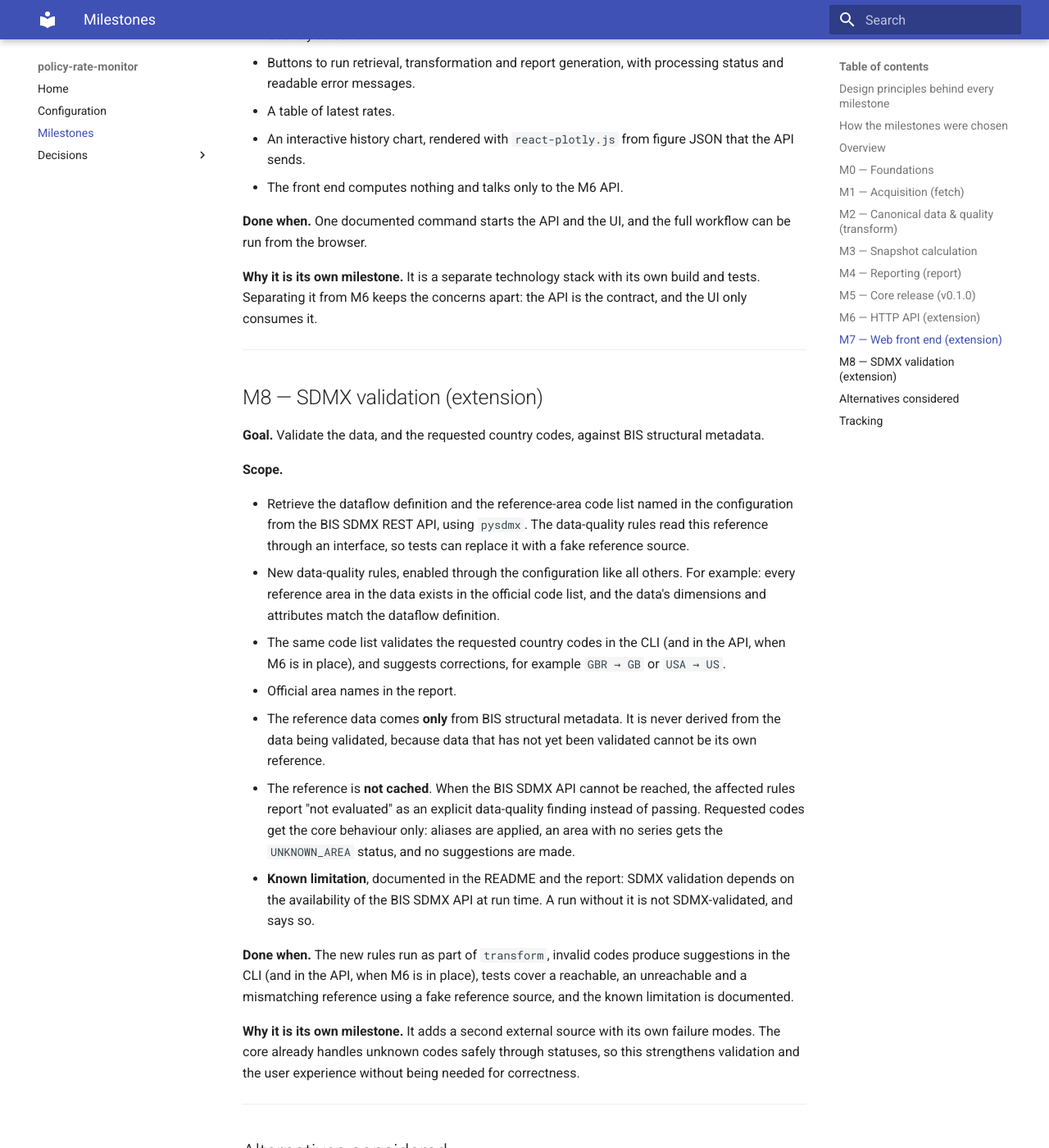
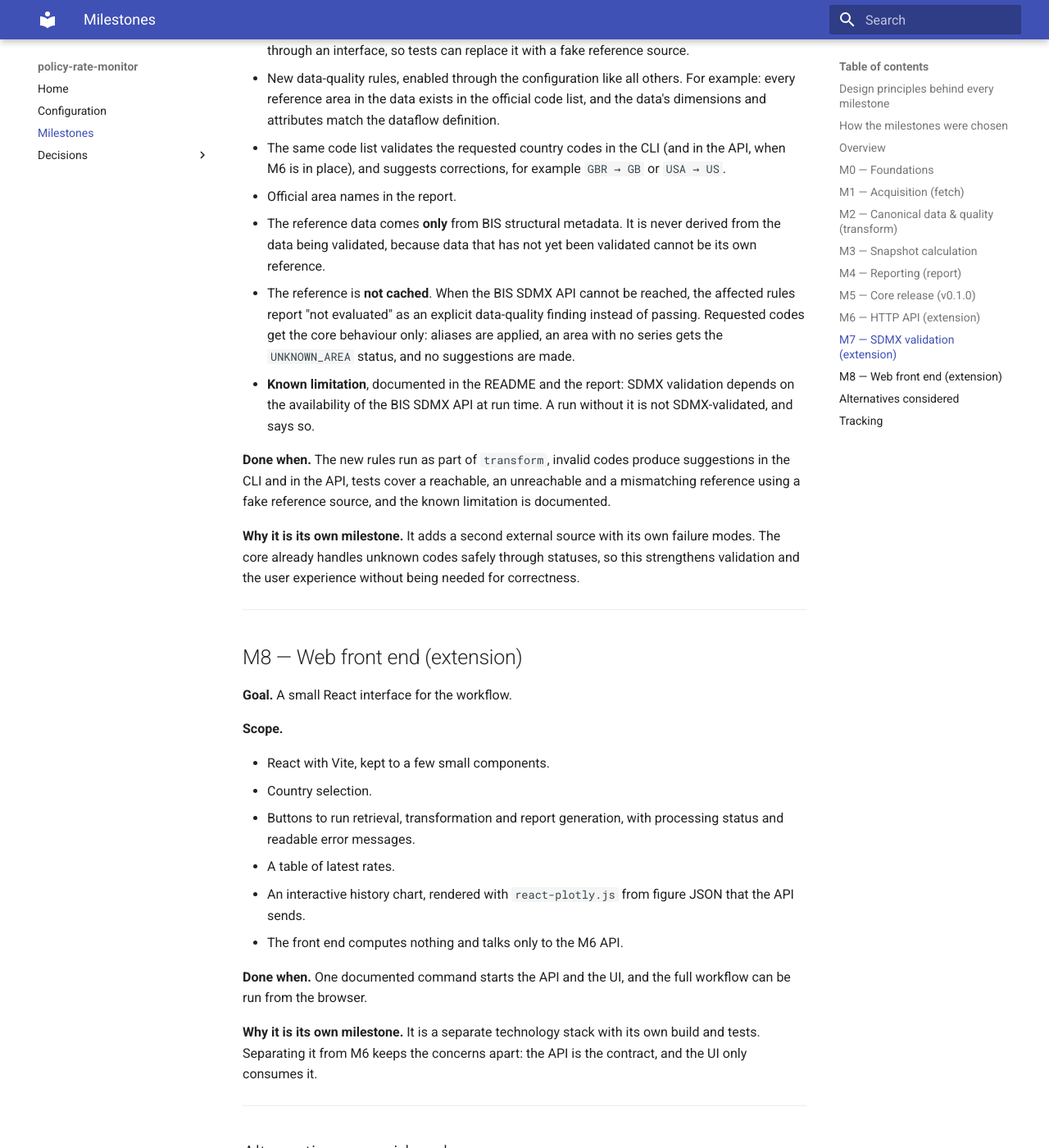
Before and after one commit to andrea-dm/policy-rate-monitor, an MkDocs documentation site: the page built from docs/milestones.md, in a window 1280 px wide and 1400 px high, scrolled down 9703 px. Shown: the whole window at 82% size. Built offline with MkDocs 1.6.1 and Material for MkDocs 9.7.7, drawn with Linux system fonts in a browser that asks for light colours; part of the change alters nothing that is shown; some of the changed text lies outside the part shown.

Commit message:
docs: swap M7 and M8 so the web front end comes last

````diff
--- a/docs/milestones.md
+++ b/docs/milestones.md
@@ -62,8 +62,9 @@ flowchart LR
     M3 --> M4
     M4 --> M5[M5 Core release v0.1.0]
     M5 --> M6[M6 HTTP API]
-    M6 --> M7[M7 Web front end]
-    M5 --> M8[M8 SDMX validation]
+    M5 --> M7[M7 SDMX validation]
+    M6 --> M7
+    M6 --> M8[M8 Web front end]
 ```
 
 M3 depends only on M0. Its input is canonical data, so it can be built and tested on small
@@ -83,8 +84,8 @@ API metadata) are the two optional extensions in its §5.
 | M4 Reporting | `bis-prates report`: the four output files | §1.4, §3.2 | Core |
 | M5 Core release | README (with the AI-usage note), documentation, verified outputs, `DataProvider` interface, tag `v0.1.0` | §3.1, §3.4 | Core |
 | M6 HTTP API | FastAPI endpoints over the same service layer | §2 Option B, Ext. 1 | Extension |
-| M7 Web front end | React interface driving the workflow | Ext. 1 | Extension |
-| M8 SDMX validation | Data-quality rules and country-code checks against BIS structural metadata | Ext. 2 | Extension |
+| M7 SDMX validation | Data-quality rules and country-code checks against BIS structural metadata | Ext. 2 | Extension |
+| M8 Web front end | React interface driving the workflow | Ext. 1 | Extension |
 
 ---
 
@@ -348,29 +349,7 @@ without a UI, and it has to be in place before the front end can be built.
 
 ---
 
-## M7 — Web front end (extension)
-
-**Goal.** A small React interface for the workflow.
-
-**Scope.**
-
-- React with Vite, kept to a few small components.
-- Country selection.
-- Buttons to run retrieval, transformation and report generation, with processing status and
-  readable error messages.
-- A table of latest rates.
-- An interactive history chart, rendered with `react-plotly.js` from figure JSON that the API sends.
-- The front end computes nothing and talks only to the M6 API.
-
-**Done when.** One documented command starts the API and the UI, and the full workflow can be run
-from the browser.
-
-**Why it is its own milestone.** It is a separate technology stack with its own build and tests.
-Separating it from M6 keeps the concerns apart: the API is the contract, and the UI only consumes it.
-
----
-
-## M8 — SDMX validation (extension)
+## M7 — SDMX validation (extension)
 
 **Goal.** Validate the data, and the requested country codes, against BIS structural metadata.
 
@@ -395,12 +374,34 @@ Separating it from M6 keeps the concerns apart: the API is the contract, and the
   availability of the BIS SDMX API at run time. A run without it is not SDMX-validated, and says so.
 
 **Done when.** The new rules run as part of `transform`, invalid codes produce suggestions in the
-CLI (and in the API, when M6 is in place), tests cover a reachable, an unreachable and a mismatching
+CLI and in the API, tests cover a reachable, an unreachable and a mismatching
 reference using a fake reference source, and the known limitation is documented.
 
 **Why it is its own milestone.** It adds a second external source with its own failure modes. The
 core already handles unknown codes safely through statuses, so this strengthens validation and
 the user experience without being needed for correctness.
+
+---
+
+## M8 — Web front end (extension)
+
+**Goal.** A small React interface for the workflow.
+
+**Scope.**
+
+- React with Vite, kept to a few small components.
+- Country selection.
+- Buttons to run retrieval, transformation and report generation, with processing status and
+  readable error messages.
+- A table of latest rates.
+- An interactive history chart, rendered with `react-plotly.js` from figure JSON that the API sends.
+- The front end computes nothing and talks only to the M6 API.
+
+**Done when.** One documented command starts the API and the UI, and the full workflow can be run
+from the browser.
+
+**Why it is its own milestone.** It is a separate technology stack with its own build and tests.
+Separating it from M6 keeps the concerns apart: the API is the contract, and the UI only consumes it.
 
 ---
 
@@ -411,7 +412,7 @@ the user experience without being needed for correctness.
   can be built and tested alone, and a placeholder pipeline would add little confidence.
 - **Merging transform and snapshot.** Rejected. Data cleaning and the calculation fail in different
   ways and need different tests. Keeping them apart also keeps the calculation a pure function.
-- **One milestone for the whole web extension.** Rejected. Splitting the API (M6) from the UI (M7)
+- **One milestone for the whole web extension.** Rejected. Splitting the API (M6) from the UI (M8)
   keeps each pull request reviewable. It also makes the backend/frontend boundary explicit, which
   is the part of the extension that matters most.
 - **Building an SDMX data provider up front.** Rejected: with only one real source, the provider
@@ -434,5 +435,5 @@ Each milestone is a GitHub milestone. Its work is tracked in issues and done on
 | M4 Reporting | Not started |
 | M5 Core release | Not started |
 | M6 HTTP API | Not started |
-| M7 Web front end | Not started |
-| M8 SDMX validation | Not started |
+| M7 SDMX validation | Not started |
+| M8 Web front end | Not started |
````
